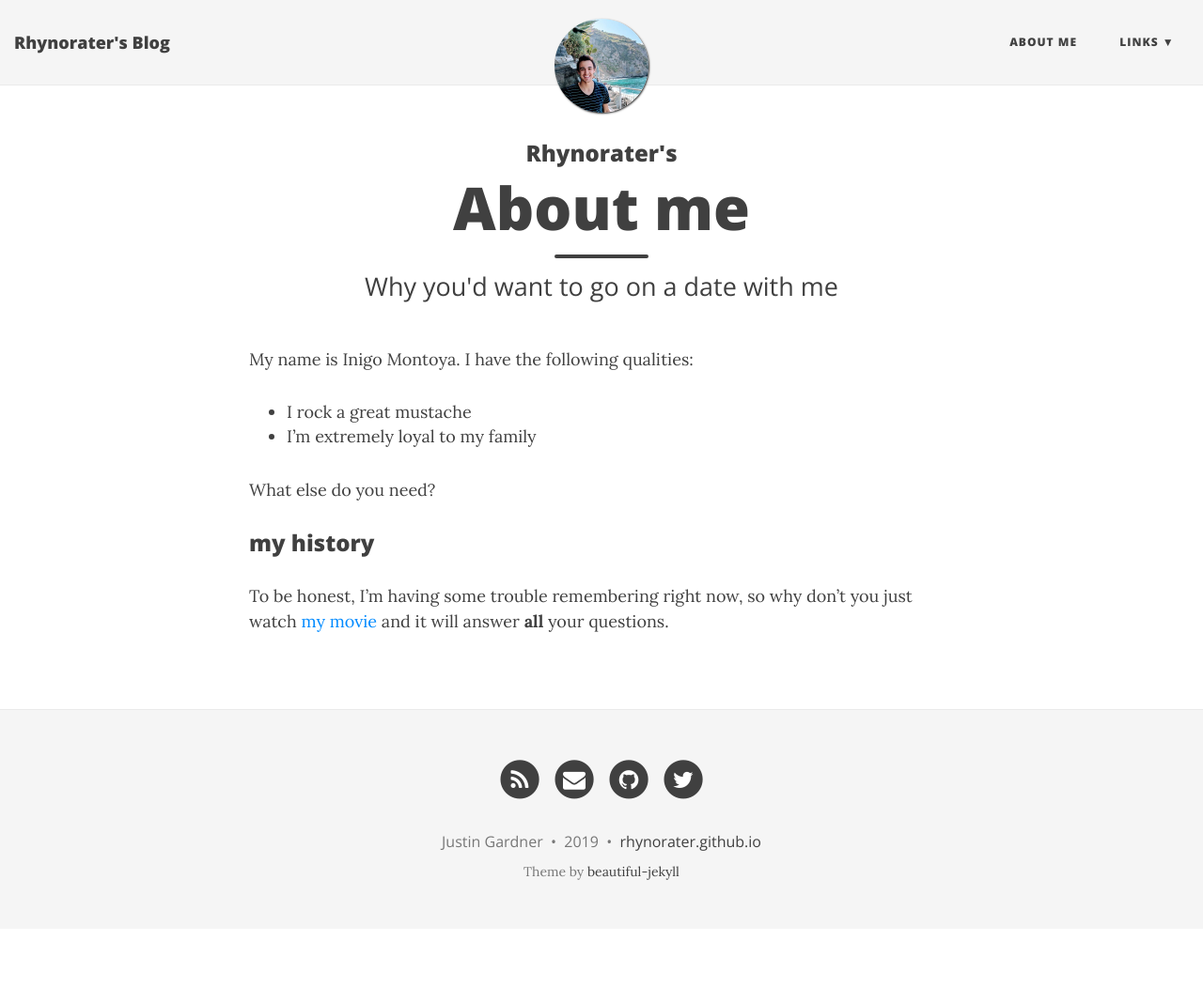
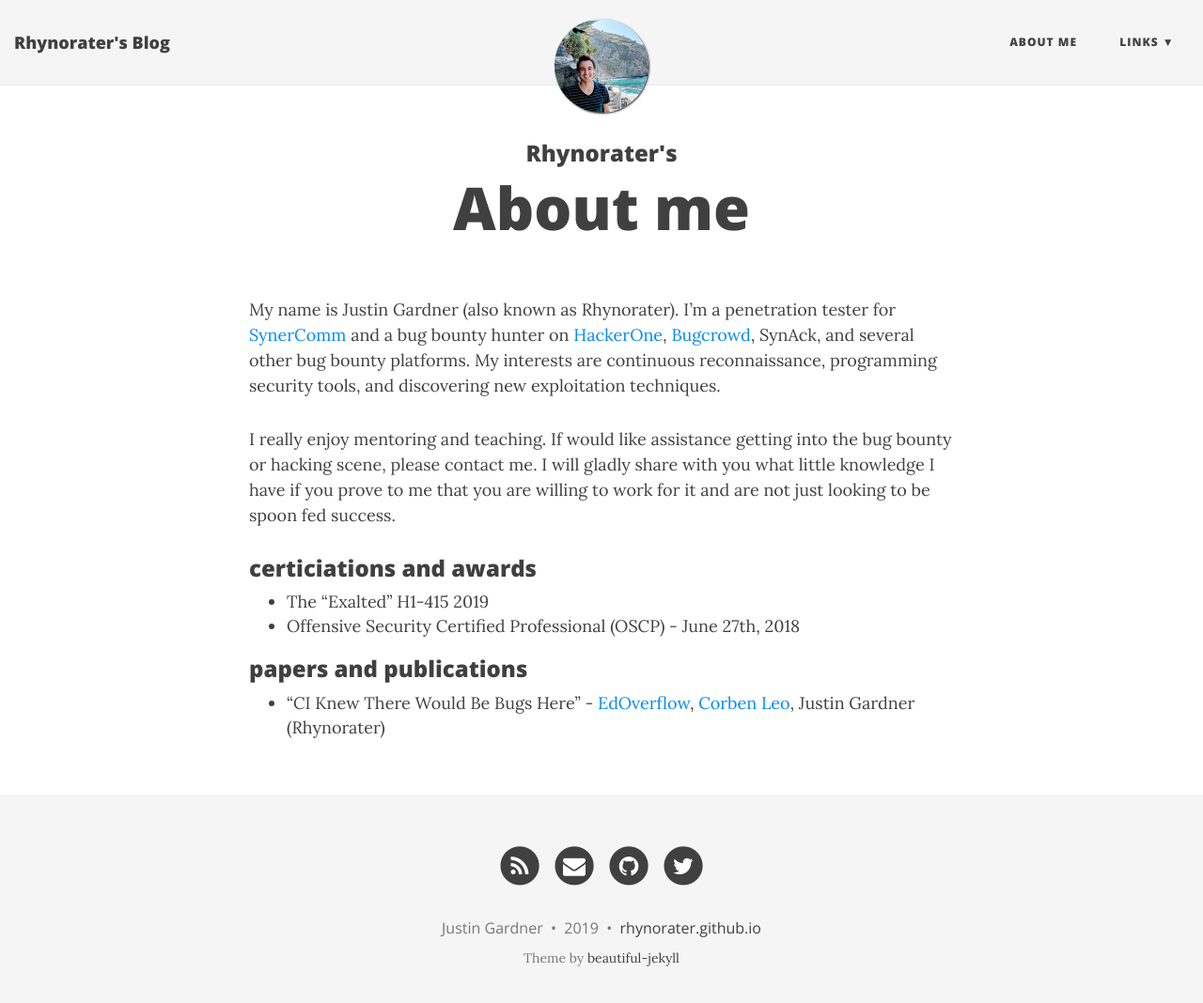
Before and after one commit to Rhynorater/rhynorater.github.io, a Jekyll site: the page built from aboutme.md, in a window 1280 px wide and 1081 px high. Shown: the top 1068 px of the window at 94% size. Built offline with Jekyll 4.4.1, drawn with Linux system fonts in a browser that asks for light colours; nearby versions of some CDN libraries.

Commit message:
about me

```diff
--- a/aboutme.md
+++ b/aboutme.md
@@ -1,16 +1,16 @@
 ---
 layout: page
 title: About me
-subtitle: Why you'd want to go on a date with me
 ---
 
-My name is Inigo Montoya. I have the following qualities:
+My name is Justin Gardner (also known as Rhynorater). I'm a penetration tester for [SynerComm](https://synercomm.com) and a bug bounty hunter on [HackerOne](https://hackerone.com/rhynorater), [Bugcrowd](https://hackerone.com/rhynorater), SynAck, and several other bug bounty platforms. My interests are continuous reconnaissance, programming security tools, and discovering new exploitation techniques.
 
-- I rock a great mustache
-- I'm extremely loyal to my family
+I really enjoy mentoring and teaching. If would like assistance getting into the bug bounty or hacking scene, please contact me. I will gladly share with you what little knowledge I have if you prove to me that you are willing to work for it and are not just looking to be spoon fed success.
 
-What else do you need?
+### certiciations and awards
+ - The "Exalted" H1-415 2019
+ - Offensive Security Certified Professional (OSCP) - June 27th, 2018
 
-### my history
 
-To be honest, I'm having some trouble remembering right now, so why don't you just watch [my movie](http://en.wikipedia.org/wiki/The_Princess_Bride_%28film%29) and it will answer **all** your questions.
+### papers and publications
+ - "CI Knew There Would Be Bugs Here" - [EdOverflow](https://edoverflow.com), [Corben Leo](https://www.corben.io), Justin Gardner (Rhynorater)
```
